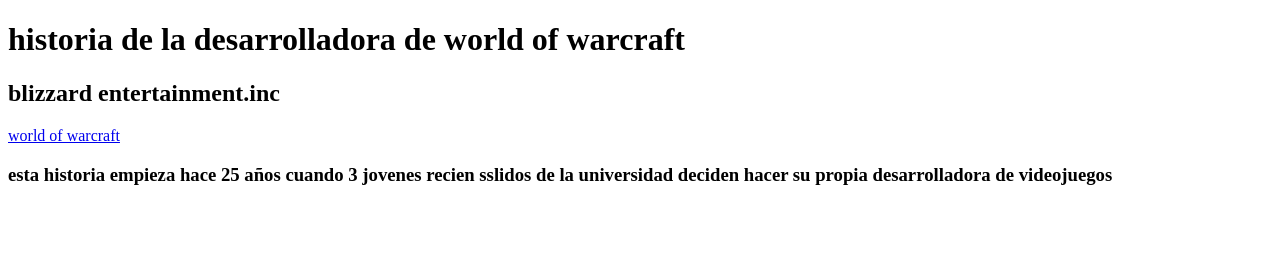
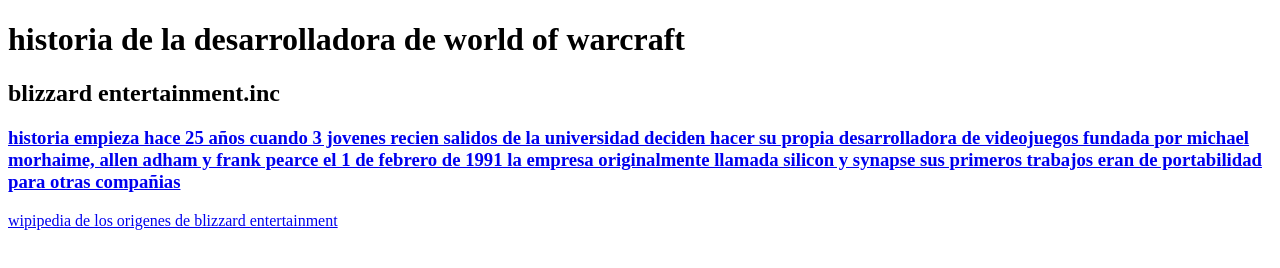
Before and after one commit to leonelfernando60/leonelfernando60.github.io, a plain HTML site: page index.html in a window 1280 px wide. Drawn offline with Linux system fonts and the light colour scheme.

Commit message:
editado x2

```diff
--- a/index.html
+++ b/index.html
@@ -10,6 +10,10 @@
     <h1>historia de la desarrolladora de world of warcraft</h1>
 </body>
 <h2>blizzard entertainment.inc</h2>
-<a href="https://worldofwarcraft.com/es-es/">world of warcraft</a>
-<h3>esta historia empieza hace 25 años cuando 3 jovenes recien sslidos de la universidad deciden hacer su propia desarrolladora de videojuegos</h3>
+<a href="https://worldofwarcraft.com/es-es/"world of warcraft</a>
+<h3><p> historia empieza hace 25 años cuando 3 jovenes recien salidos de la universidad deciden hacer su propia desarrolladora de videojuegos
+    fundada por michael morhaime, allen adham y frank pearce el 1 de febrero de 1991 la empresa originalmente llamada silicon y synapse sus
+    primeros trabajos eran de portabilidad para otras compañias</p></h3>
+    <a href="https://es.wikipedia.org/wiki/Blizzard_Entertainment">wipipedia de los origenes de blizzard entertainment</a>
+
 </html>
```
